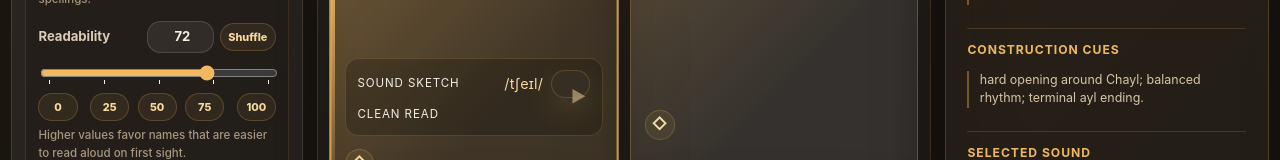
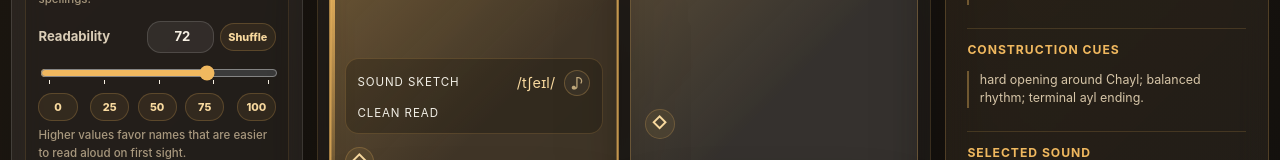
Before and after one commit to jaahay/name-forge, a React (Vite) app: page / in a window 1280 px wide. Shown: the part 563-723 px from the top of the page. Built offline with nearby package versions, Linux system fonts and the light colour scheme.

Commit message:
Make future sound playback affordance passive

```diff
--- a/src/ui/NameCard.tsx
+++ b/src/ui/NameCard.tsx
@@ -41,15 +41,14 @@ function ExpandedCardSurface({ name }: NameCardHeaderProps) {
       <div className="name-card-sound-row">
         <span className="name-card-expanded-label">Sound sketch</span>
         <span className="name-card-sound-sketch">{name.sound.transcription}</span>
-        <button
-          type="button"
+        <span
           className="sound-playback-placeholder"
-          aria-label={`Play sound sketch for ${name.name} (coming soon)`}
-          title="Sound playback coming soon"
-          disabled
+          role="img"
+          aria-label="Sound playback planned"
+          title="Sound playback planned"
         >
-          <span aria-hidden="true">▶</span>
-        </button>
+          <span aria-hidden="true">♪</span>
+        </span>
       </div>
       <div className="name-card-read-status">{readNoteLabel(name)}</div>
     </div>
```
